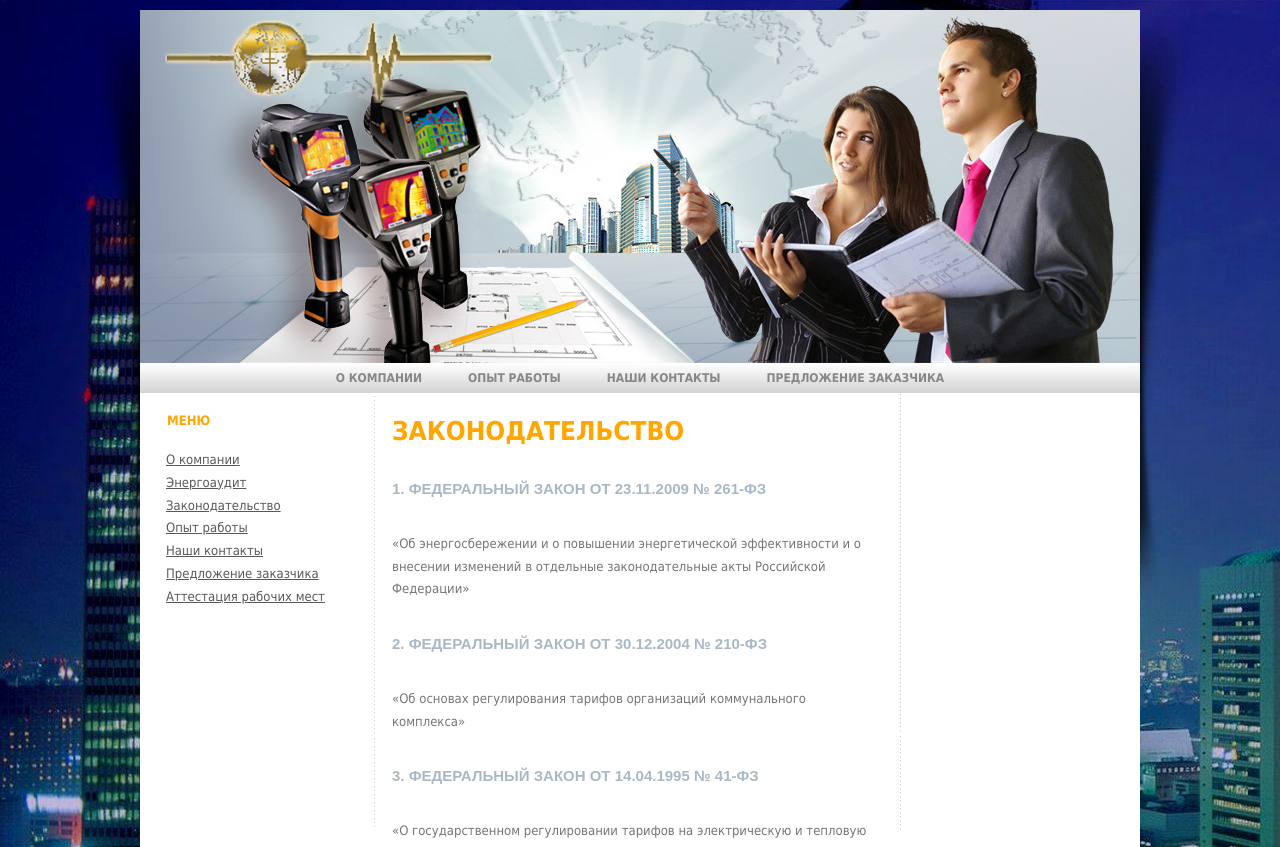
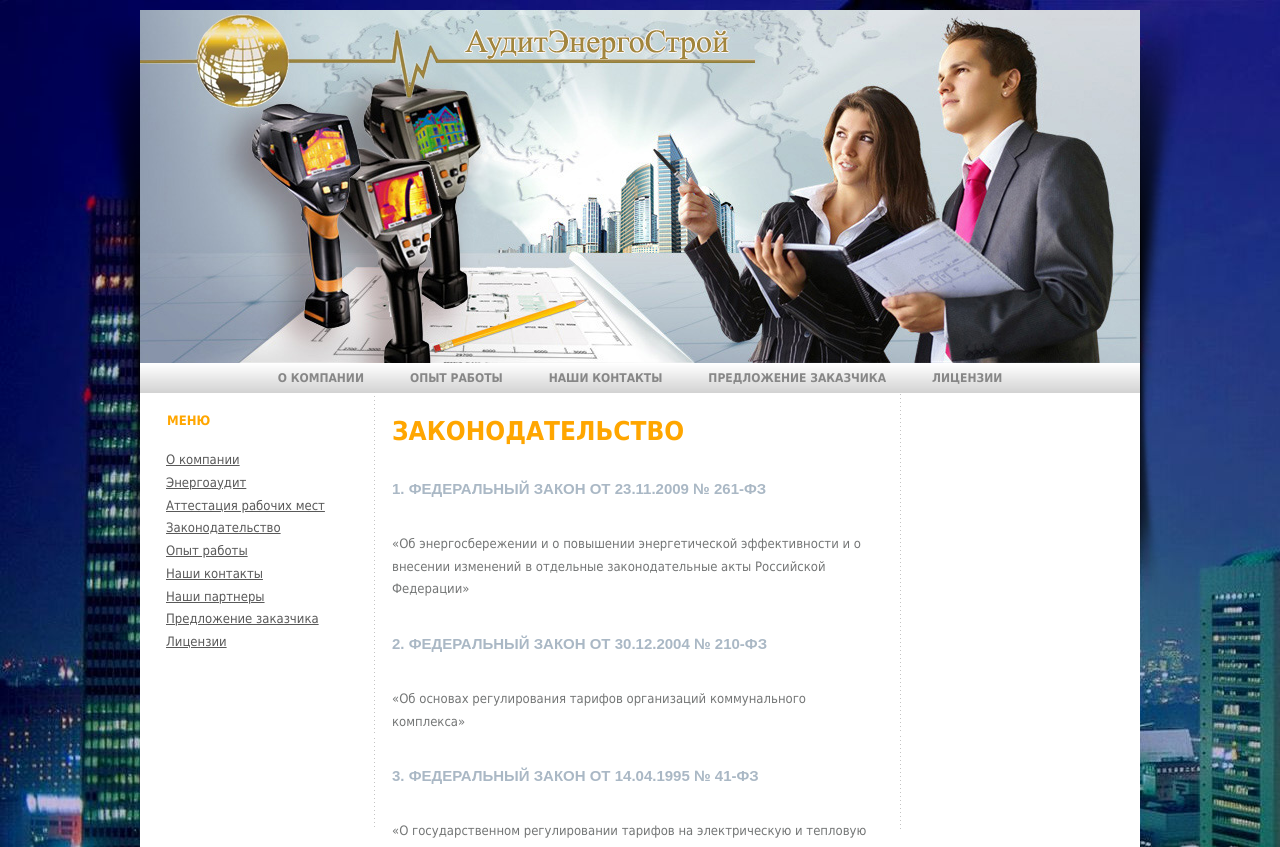
Before and after one commit to pivolan/gae_base_django_gdata_cmf, a Django app: template template/main/acts.html in a window 1280 px wide. Shown: the top 847 px of the page. Run offline with Django 3.2, Linux system fonts and the light colour scheme; the template is opened without the code that fills it, so the values that code supplies are empty; parts of the project's set-up code (start-up, migrations or seed data) failed here and were passed over.

Commit message:
добавлены две страницы. Партнеры и лицензии. Убран логотип.

```diff
--- a/application/urls.py
+++ b/application/urls.py
@@ -9,6 +9,8 @@ urlpatterns = patterns("",
 	(r"^certification$", "application.main.views.certification"),
 	(r"^energy$", "application.main.views.energy"),
 	(r"^experience$", "application.main.views.experience"),
+	(r"^partners$", "application.main.views.partners"),
+	(r"^license$", "application.main.views.license"),
 
 	(r"^acts/(\d.*)$", "application.main.views.acts"),
 
--- /dev/null
+++ b/public/css/application/main/license/style.css
@@ -0,0 +1,3 @@
+.center{
+	text-align: center;
+}
--- a/public/css/layout/archi/template.css
+++ b/public/css/layout/archi/template.css
@@ -2784,7 +2784,6 @@ left: 25px;  /*Position*/
 top: 10px;  /*Position*/
 width: 329px;  /*Image width*/
 height: 83px;  /*Image height*/
-background-image: url('/public/img/layout/archi/logo.png');  /*Image path*/
 background-repeat: no-repeat;
 background-position: 0 0;
 }
--- a/template/layouts/archi.html
+++ b/template/layouts/archi.html
@@ -79,6 +79,13 @@
 								<span class="t">Предложение заказчика</span>
 							</a>
 						</li>
+						<li class="item468">
+							<a href="/license">
+								<span class="l"></span><span
+									class="r"></span>
+								<span class="t">Лицензии</span>
+							</a>
+						</li>
 					</ul>
 				</div>
 			</div>
@@ -103,12 +110,14 @@
 									<ul class="menu">
 										<li class="active item435"><a href="/">О компании</a></li>
 										<li class="item294"><a href="/energy">Энергоаудит</a></li>
+										<li class="item469"><a href="/certification">Аттестация рабочих мест</a>
 										<li class="item238"><a href="/acts">Законодательство</a></li>
 										<li class="item455"><a href="/experience">Опыт работы</a>
 										</li>
 										<li class="item469"><a href="/contacts">Наши контакты</a></li>
+										<li class="item469"><a href="/partners">Наши партнеры</a></li>
 										<li class="item469"><a href="/offer">Предложение заказчика</a></li>
-										<li class="item469"><a href="/certification">Аттестация рабочих мест</a>
+										<li class="item469"><a href="/license">Лицензии</a></li>
 										</li>
 									</ul>
 
```
Also changed, not shown: application/main/views.py (+10 -0 lines), template/main/license.html (added, +38 -0 lines), public/img/application/main/license/apm_makarov.jpg (added), public/img/application/main/license/apm_suhih.jpg (added), public/img/application/main/license/cpo.jpg (added), public/img/application/main/license/mku.jpg (added), public/img/application/main/license/suu.jpg (added), public/img/application/main/license/tuu.jpg (added), public/img/layout/archi/header.jpg, template/partners.html (added), 1 other file.
